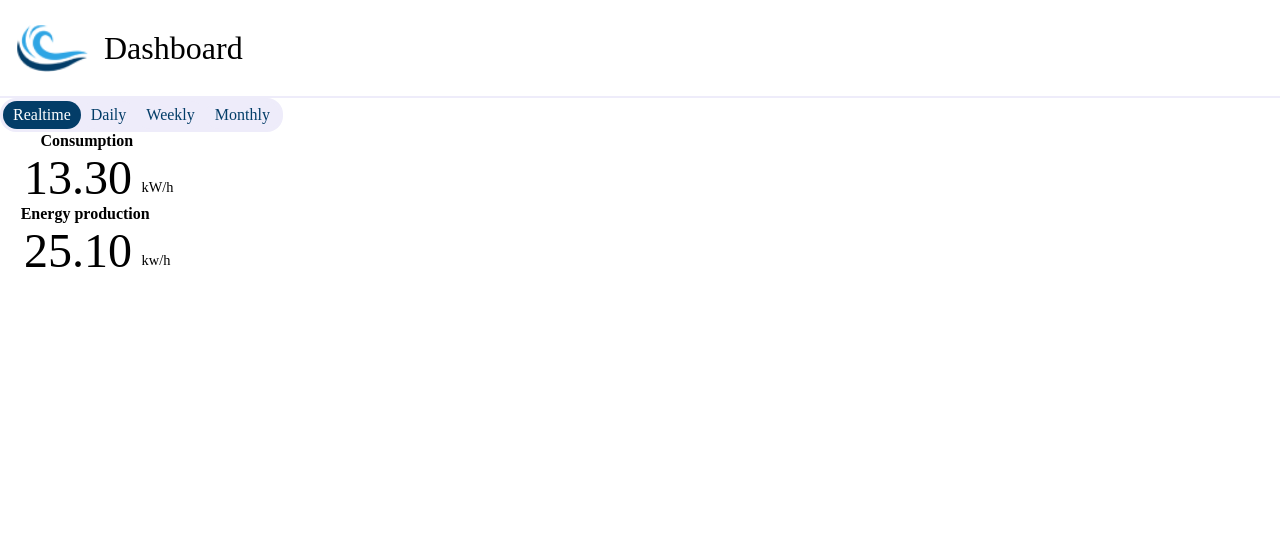
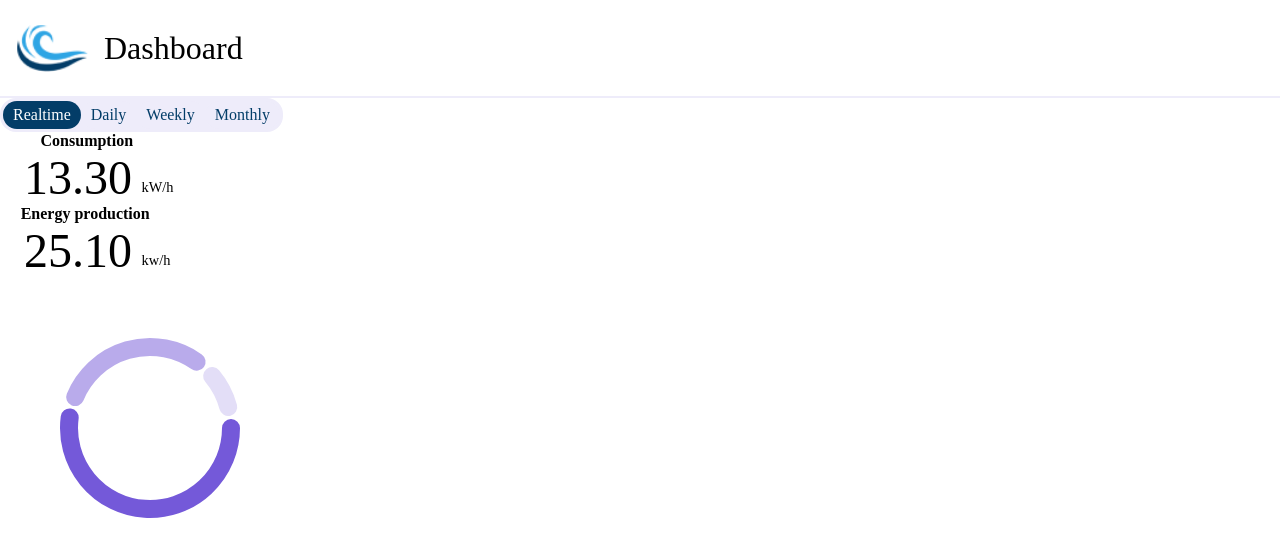
Before and after one commit to PI2-Eolo/frontend, a React (Create React App) app: page / in a window 1280 px wide. Shown: the top 556 px of the page. Built offline with nearby package versions, Linux system fonts and the light colour scheme.

Commit message:
Creation of basic component PieChart

```diff
--- a/package.json
+++ b/package.json
@@ -12,6 +12,7 @@
         "@types/react-dom": "^17.0.9",
         "react": "^18.0.0",
         "react-dom": "^18.0.0",
+        "react-minimal-pie-chart": "^8.2.0",
         "react-scripts": "5.0.0",
         "web-vitals": "^2.1.0"
     },
--- a/src/App.tsx
+++ b/src/App.tsx
@@ -4,6 +4,7 @@ import "./App.css";
 import Header from "./components/Header";
 import Selector from "./components/Selector";
 import MetricInfo from "./components/MetricInfo";
+import PieChart from "./components/PieChart";
 
 function App() {
   return (
@@ -32,6 +33,15 @@ function App() {
       <MetricInfo label="Consumption" value={13.3} unit="kW/h" />
 
       <MetricInfo label="Energy production" value={25.1} unit="kw/h" />
+
+      <PieChart
+        data={[
+          { label: "Kitchen", value: 241, color: "#7459D9" },
+          { label: "Living room", value: 132, color: "#B9ABEB" },
+          { label: "Other", value: 32, color: "#E3DEF7" },
+        ]}
+        unit="kW/h"
+      />
     </div>
   );
 }
--- /dev/null
+++ b/src/components/PieChart/index.css
@@ -0,0 +1,5 @@
+.pie-chart-container {
+    display: flex;
+    height: fit-content;
+    width: fit-content;
+}
--- /dev/null
+++ b/src/components/PieChart/index.tsx
@@ -0,0 +1,32 @@
+import "./index.css";
+import { PieChart as GraphPieChart } from "react-minimal-pie-chart";
+
+interface DataDetails {
+  label: string;
+  value: number;
+  color: string;
+}
+interface PieChartProps {
+  unit: string;
+  data: DataDetails[];
+}
+
+const PieChart = ({ data, unit }: PieChartProps) => {
+  return (
+    <div className="pie-chart-container">
+      <GraphPieChart
+        data={data.map((item) => ({
+          title: item.label,
+          value: item.value,
+          color: item.color,
+        }))}
+        lineWidth={20}
+        radius={30}
+        rounded={true}
+        paddingAngle={15}
+      />
+    </div>
+  );
+};
+
+export default PieChart;
```
Also changed, not shown: 1 other file (tests, documents, lock files or other folders).
